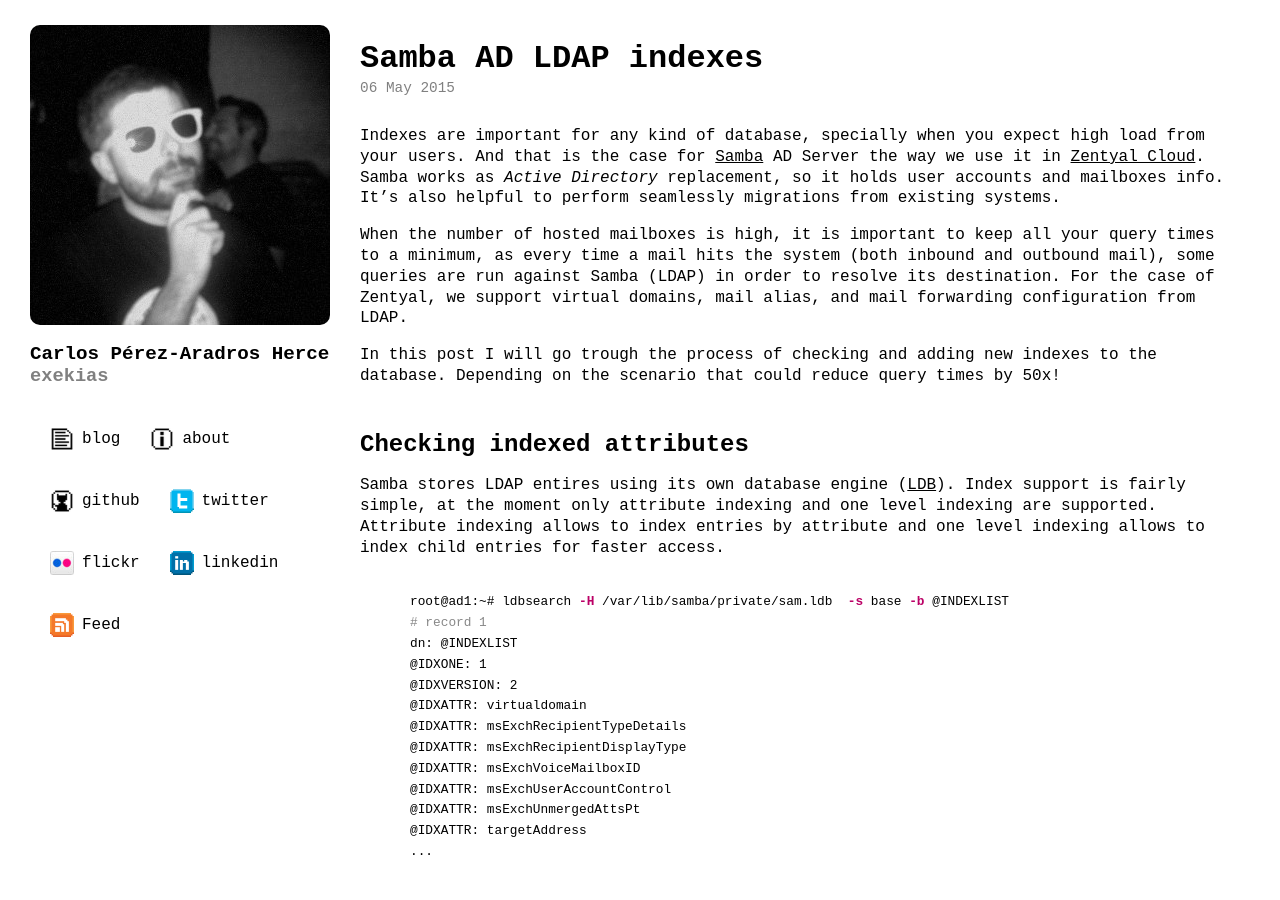
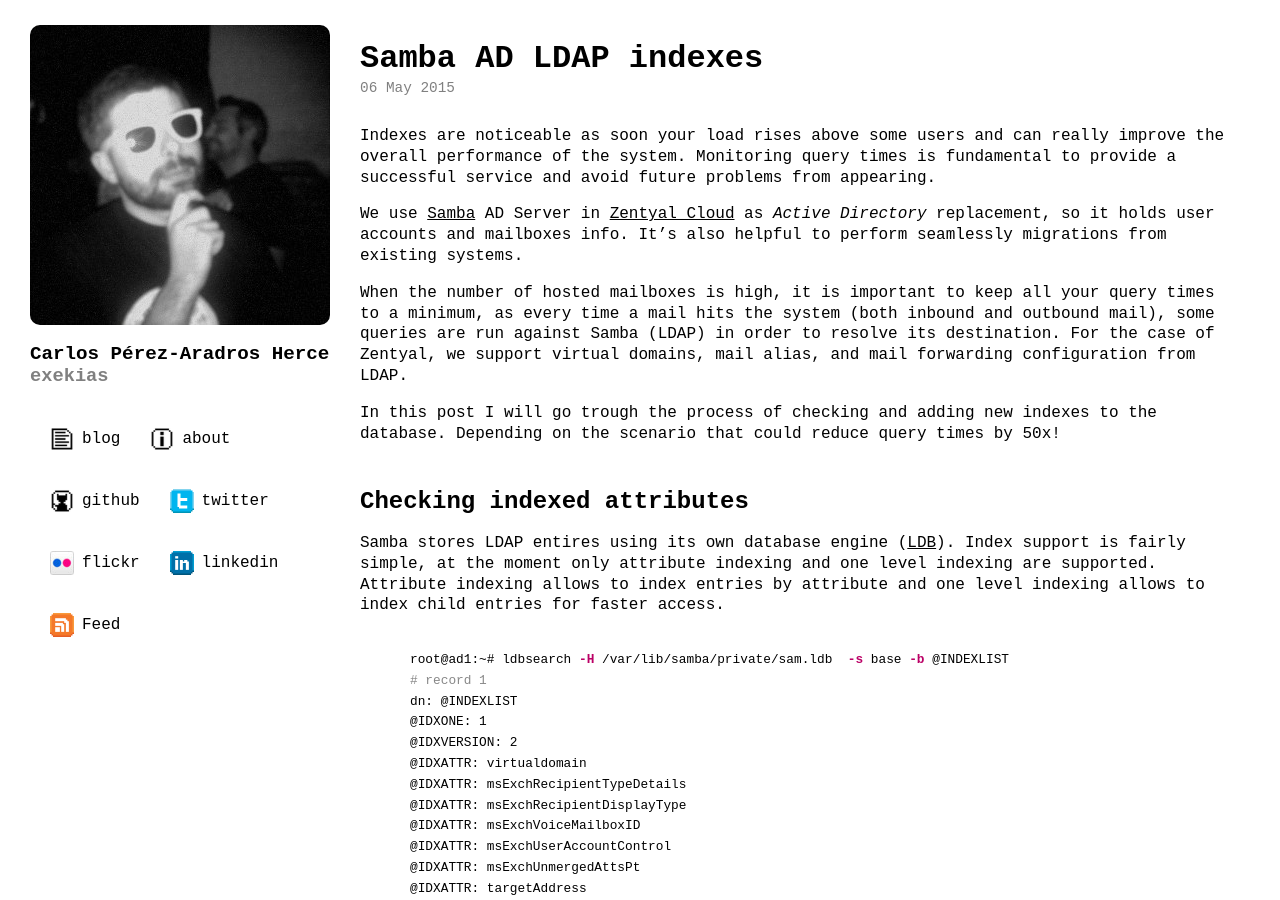
Before and after one commit to exekias/exekias.me, a Jekyll site: the page built from _posts/2015-05-06-samba-indexes.markdown, in a window 1280 px wide and 900 px high. Built offline with Jekyll 4.4.1, drawn with Linux system fonts in a browser that asks for light colours; comment, search, counter and statistics services are not loaded; some of the changed text lies outside the part shown.

Commit message:
Refactor samba indexes post

```diff
--- a/_posts/2015-05-06-samba-indexes.markdown
+++ b/_posts/2015-05-06-samba-indexes.markdown
@@ -6,7 +6,10 @@
 - samba
 - ldap
 ---
-Indexes are important for any kind of database, specially when you expect high load from your users. And that is the case for [Samba] AD Server the way we use it in [Zentyal Cloud]. Samba works as *Active Directory* replacement, so it holds user accounts and mailboxes info. It's also helpful to perform seamlessly migrations from existing systems.
+
+Indexes are noticeable as soon your load rises above some users and can really improve the overall performance of the system. Monitoring query times is fundamental to provide a successful service and avoid future problems from appearing.
+
+We use [Samba] AD Server in [Zentyal Cloud] as *Active Directory* replacement, so it holds user accounts and mailboxes info. It's also helpful to perform seamlessly migrations from existing systems.
 
 When the number of hosted mailboxes is high, it is important to keep all your query times to a minimum, as every time a mail hits the system (both inbound and outbound mail), some queries are run against Samba (LDAP) in order to resolve its destination. For the case of Zentyal, we support virtual domains, mail alias, and mail forwarding configuration from LDAP.
 
```
Also changed, not shown: other parts of _posts/2015-05-06-samba-indexes.markdown (+0 -4 lines).
